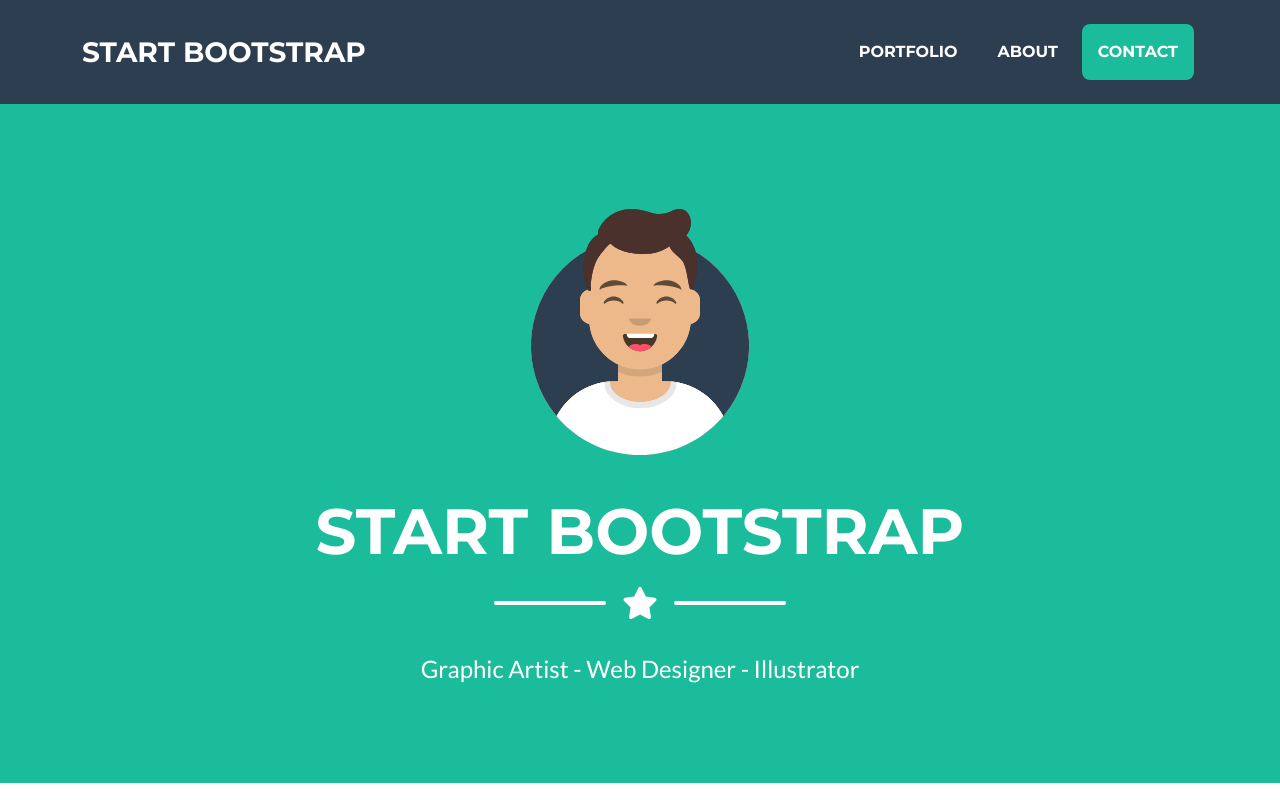
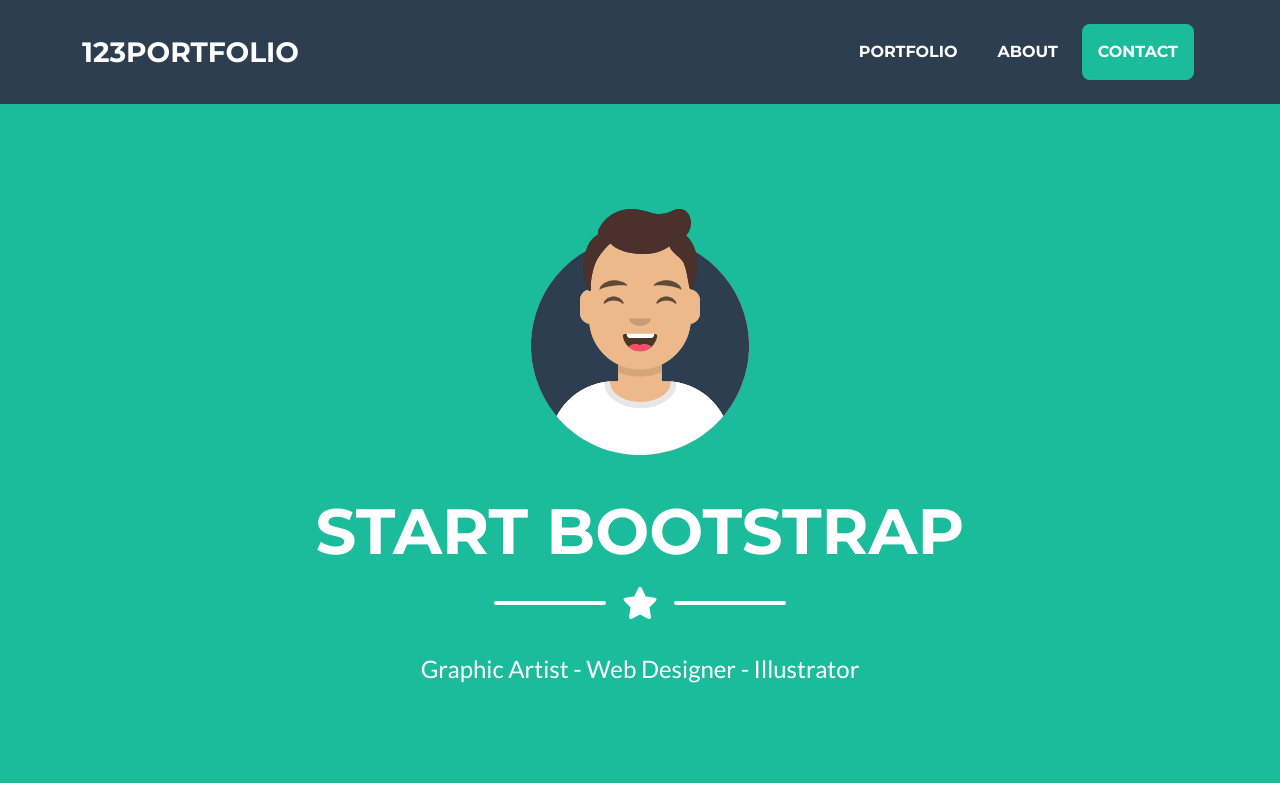
Before and after one commit to ElCarlillos/123portfolio, a plain HTML site: page index.html in a window 1280 px wide. Shown: the top 800 px of the page. Drawn offline with nearby package versions, Linux system fonts and the light colour scheme.

Commit message:
Change site title

```diff
--- a/index.html
+++ b/index.html
@@ -5,7 +5,7 @@
         <meta name="viewport" content="width=device-width, initial-scale=1, shrink-to-fit=no" />
         <meta name="description" content="" />
         <meta name="author" content="" />
-        <title>Freelancer - Start Bootstrap Theme</title>
+        <title>123portfolio</title>
         <!-- Favicon-->
         <link rel="icon" type="image/x-icon" href="assets/favicon.ico" />
         <!-- Font Awesome icons (free version)-->
@@ -20,7 +20,7 @@
         <!-- Navigation-->
         <nav class="navbar navbar-expand-lg bg-secondary text-uppercase fixed-top" id="mainNav">
             <div class="container">
-                <a class="navbar-brand" href="#page-top">Start Bootstrap</a>
+                <a class="navbar-brand" href="#page-top">123portfolio</a>
                 <button class="navbar-toggler text-uppercase font-weight-bold bg-primary text-white rounded" type="button" data-bs-toggle="collapse" data-bs-target="#navbarResponsive" aria-controls="navbarResponsive" aria-expanded="false" aria-label="Toggle navigation">
                     Menu
                     <i class="fas fa-bars"></i>
```
